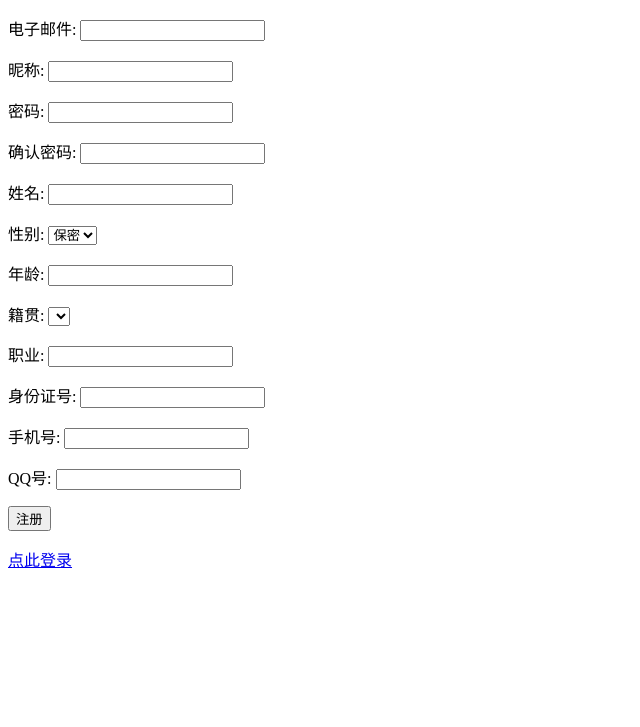
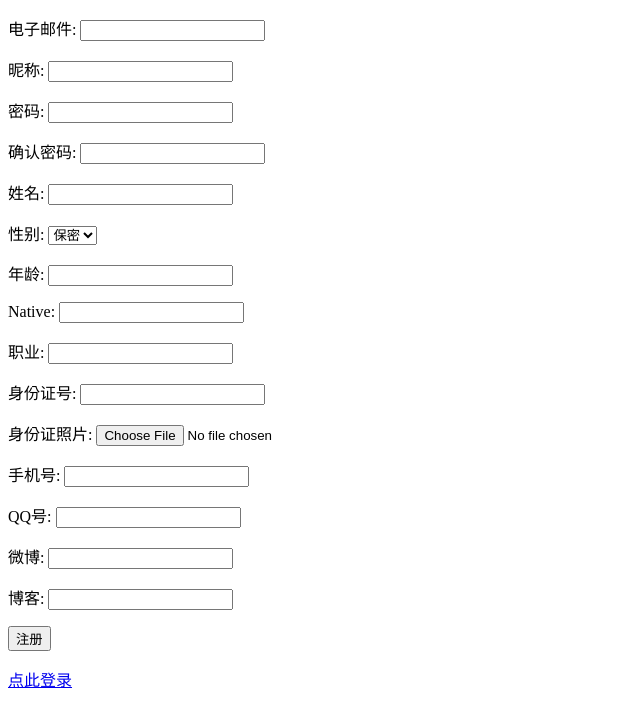
Before and after one commit to doraemonext/citi, a Django app: template citi/apps/account/templates/registration_form.html in a window 1280 px wide. Shown: the top 727 px of the page, without its empty margins (0-640 px from the left). Run offline with Django 3.2, Linux system fonts and the light colour scheme; the template is opened without the code that fills it: values that come from a table or form of the project are taken from there, others are empty; parts of the project's set-up code (start-up, migrations or seed data) failed here and were passed over; some libraries are stand-ins or nearby versions.

Commit message:
修正用户字段

```diff
--- a/citi/apps/account/forms.py
+++ b/citi/apps/account/forms.py
@@ -11,6 +11,7 @@
 from django.core.urlresolvers import reverse
 from django.core.mail import EmailMultiAlternatives
 from captcha.fields import CaptchaField
+from mptt.forms import TreeNodeChoiceField
 
 from apps.location.models import Location
 
@@ -35,11 +36,14 @@
     name = forms.CharField(label=u'姓名', required=False)
     sex = forms.ChoiceField(label=u'性别', choices=SEX, required=False)
     age = forms.IntegerField(label=u'年龄', required=False)
-    native = forms.ModelChoiceField(label=u'籍贯', queryset=Location.objects.all(), empty_label='', required=False)
+    native = TreeNodeChoiceField(label=u'籍贯', queryset=Location.objects.all(), empty_label='', required=False)
     profession = forms.CharField(label=u'职业', required=False)
     idcard = forms.CharField(label=u'身份证号', required=False)
+    idcard_image = forms.ImageField(label=u'身份证照片', required=False)
     mobile = forms.CharField(label=u'手机号', required=False)
     qq = forms.CharField(label=u'QQ号', required=False)
+    weibo = forms.CharField(label=u'微博', required=False)
+    blog = forms.CharField(label=u'博客', required=False)
     captcha = CaptchaField(label=u'验证码')
 
     error_messages = {
@@ -93,10 +97,15 @@
         native = self.get_and_set_cleaned_data('native')
         profession = self.get_and_set_cleaned_data('profession')
         idcard = self.get_and_set_cleaned_data('idcard')
+        idcard_image = self.get_and_set_cleaned_data('idcard_image')
         mobile = self.get_and_set_cleaned_data('mobile')
         qq = self.get_and_set_cleaned_data('qq')
-        if name or (sex == 'm' or sex == 'l') or age or native or profession or idcard or mobile or qq:
-            if name and (sex == 'm' or sex == 'l') and age and native and profession and idcard and mobile and qq:
+        weibo = self.get_and_set_cleaned_data('weibo')
+        blog = self.get_and_set_cleaned_data('blog')
+        if name or (sex == 'm' or sex == 'l') or age or native or profession or idcard or idcard_image or mobile or qq\
+                or weibo or blog:
+            if name and (sex == 'm' or sex == 'l') and age and native and profession and idcard and mobile and qq\
+                    and weibo and blog:
                 pass
             else:
                 raise forms.ValidationError(
--- a/citi/apps/account/models.py
+++ b/citi/apps/account/models.py
@@ -10,6 +10,7 @@
 from django.contrib.auth import get_user_model
 from django.conf import settings
 from registration.models import RegistrationManager, RegistrationProfile
+from mptt.models import TreeForeignKey
 
 from apps.location.models import Location
 
@@ -90,11 +91,14 @@
     name = models.CharField(u'姓名', max_length=20, null=True, blank=True)
     sex = models.CharField(u'性别', choices=SEX, max_length=1, null=True, blank=True)
     age = models.IntegerField(u'年龄', null=True, blank=True)
-    native = models.ForeignKey(Location, verbose_name=u'籍贯', null=True, blank=True)
+    native = TreeForeignKey(Location, verbose_name=u'籍贯', null=True, blank=True)
     profession = models.CharField(u'职业', max_length=100, null=True, blank=True)
     idcard = models.CharField(u'身份证号', max_length=20, null=True, blank=True)
+    idcard_image = models.ImageField(u'身份证照片', upload_to='idcard', null=True, blank=True)
     mobile = models.CharField(u'手机号', max_length=15, null=True, blank=True)
     qq = models.CharField(u'QQ号', max_length=15, null=True, blank=True)
+    weibo = models.CharField(u'微博', max_length=50, null=True, blank=True)
+    blog = models.CharField(u'博客', max_length=50, null=True, blank=True)
 
     class Meta:
         verbose_name = u'用户扩展信息表'
--- a/citi/apps/account/templates/registration_form.html
+++ b/citi/apps/account/templates/registration_form.html
@@ -6,7 +6,7 @@
         <script src="{% static 'js/jquery-latest.js' %}"></script>
     </head>
     <body>
-        <form action="" method="post">
+        <form action="" method="post" enctype="multipart/form-data">
             {% csrf_token %}
             {{ form.as_p }}
             <input type="submit" value="注册"/>
--- a/citi/apps/account/views.py
+++ b/citi/apps/account/views.py
@@ -64,8 +64,11 @@
         detail_info.native = cleaned_data.get('native', None)
         detail_info.profession = cleaned_data.get('profession', None)
         detail_info.idcard = cleaned_data.get('idcard', None)
+        detail_info.idcard_image = cleaned_data.get('idcard_image', None)
         detail_info.mobile = cleaned_data.get('mobile', None)
         detail_info.qq = cleaned_data.get('qq', None)
+        detail_info.weibo = cleaned_data.get('weibo', None)
+        detail_info.blog = cleaned_data.get('blog', None)
         detail_info.save()
 
         logger.info('The user %(user)s has successfully registered. ' % {'user': new_user.email})
--- a/citi/apps/crowdfunding/forms.py
+++ b/citi/apps/crowdfunding/forms.py
@@ -3,7 +3,7 @@
 from django import forms
 from django.forms import ModelForm
 
-from .models import Project, ProjectCover, ProjectCategory
+from .models import Project, ProjectCategory
 
 
 class ProjectForm(forms.ModelForm):
```
Also changed, not shown: 1 other file.
